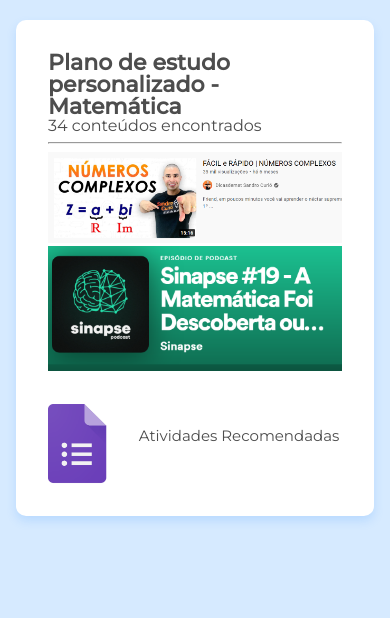
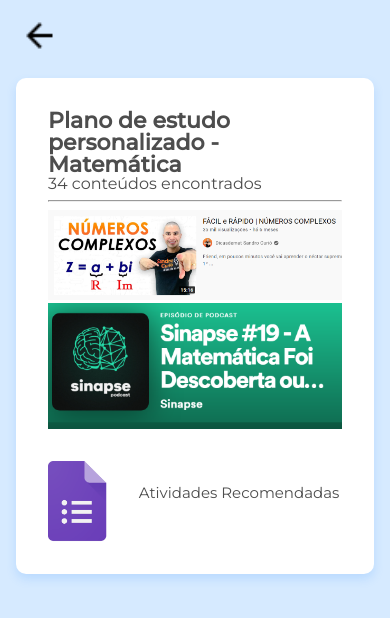
Before and after one commit to GoEnsino/GoEnsino, a React (Create React App) app: page /material_apoio in a window 390 px wide. Shown: the top 618 px of the page. Built offline with nearby package versions, Linux system fonts and the light colour scheme.

Commit message:
material

```diff
--- a/src/assets/css/base/base.css
+++ b/src/assets/css/base/base.css
@@ -165,7 +165,11 @@ span.psw {
 	margin-bottom: 2rem;
 }
 
-
+.image-arrow-back{
+	width: 3%;
+	margin-left: 20%;
+	margin-top: 1%;
+}
 
 @media(max-width: 400px) {
 	.book-pont{
@@ -193,6 +197,11 @@ span.psw {
 	img.avatar {
 		width: 85%;
 	}
+	.image-arrow-back{
+		width: 10%;
+		margin-left: 5%;
+		margin-top: 4%;
+	}
 }
 
 
--- a/src/paginas/MaterialApoio.jsx
+++ b/src/paginas/MaterialApoio.jsx
@@ -9,6 +9,7 @@ const Home = () => {
 
   return (
     <main>
+      <img className="image-arrow-back" src={arrow_back} alt="book"/>
       <div className="container">
           <div className="bloco student">
             <h1 className="name"> Plano de estudo personalizado - Matemática</h1>
```
Also changed, not shown: 1 other file (tests, documents, lock files or other folders).
